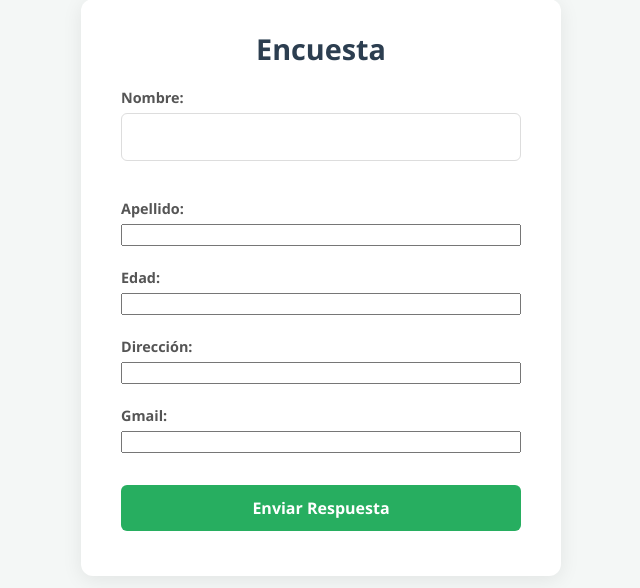
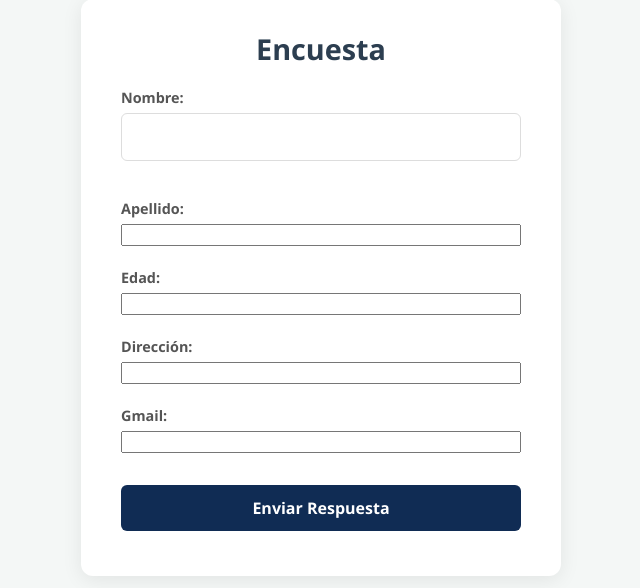
Before and after one commit to Alx23z/Proyecto-Anual, a PHP site: page /html/document.html in a window 1280 px wide, with the pointer over the restyled element. Shown: the part 113-701 px from the top of the page, without its empty margins (319-959 px from the left). Run offline with PHP 8.4, Linux system fonts and the light colour scheme.

Commit message:
cambio de color

```diff
--- a/css/encuesta.css
+++ b/css/encuesta.css
@@ -92,7 +92,7 @@ input[type="submit"] {
 }
 
 input[type="submit"]:hover {
-  background-color: #27ae60;
+  background-color: #102c54;
 }
 
 input[type="submit"]:active {
```
